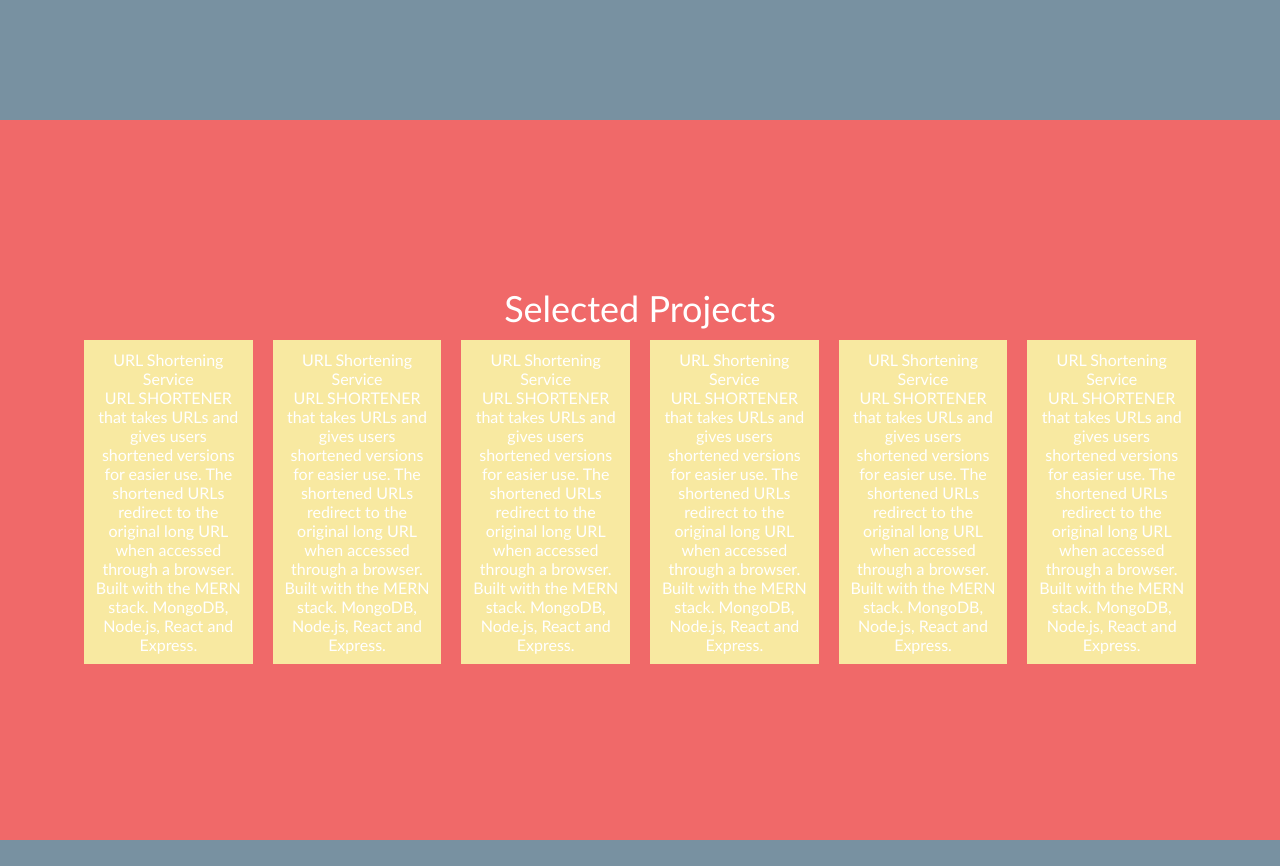
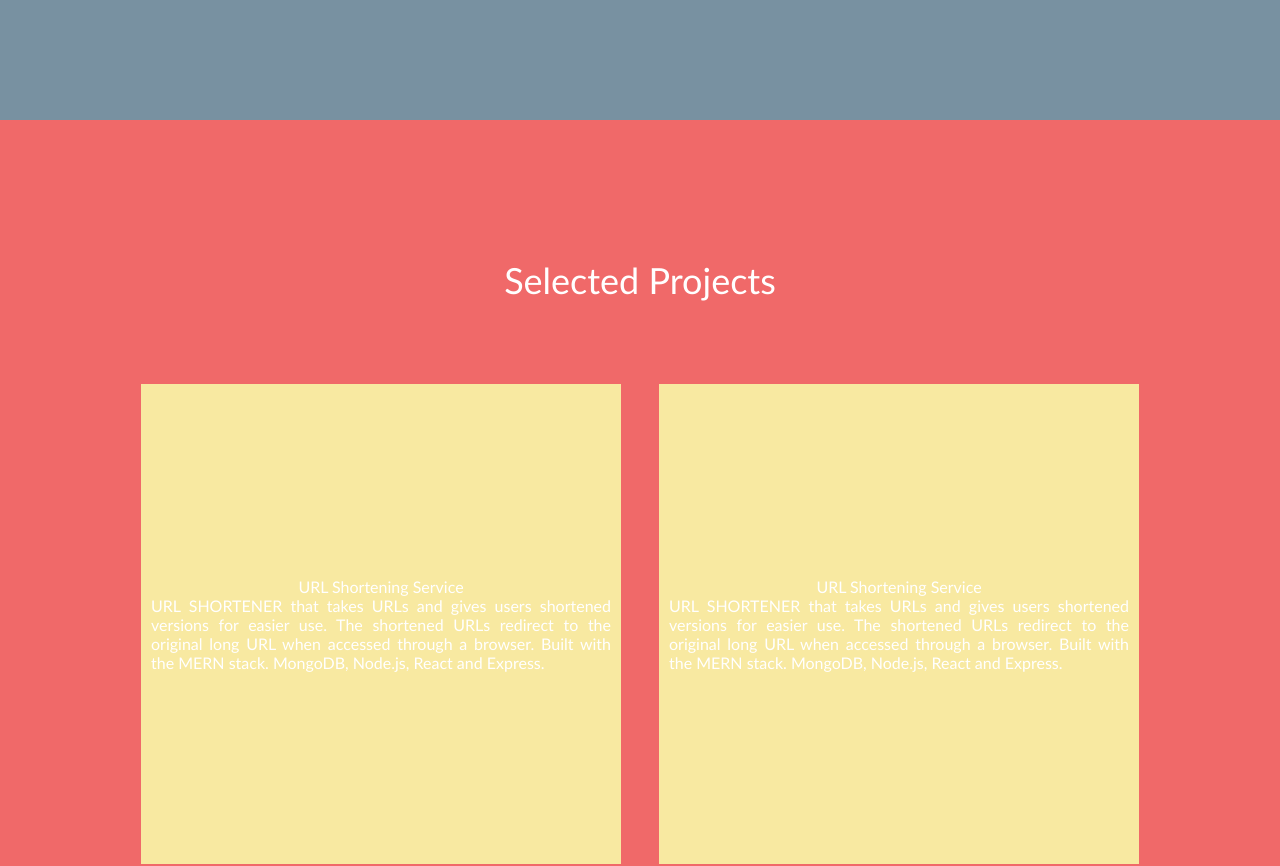
Before and after one commit to OsasAzamegbe/Portfolio-v1, a React (Create React App) app: page / in a window 1280 px wide. Shown: the part 680-1546 px from the top of the page. Built offline with nearby package versions, Linux system fonts and the light colour scheme.

Commit message:
CHORE: Adjusted positioning and sizing of cards and Projects components.

```diff
--- a/src/components/Card.css
+++ b/src/components/Card.css
@@ -6,6 +6,12 @@
     padding: 10px;
     margin: 10px;
     background-color: var(--yellow);
-    min-width: 100px;
-    min-height: 100px;
+    width: 60vmin;
+    height: 60vmin;
 }
+
+.card-container{
+    display: flex;
+    justify-content: space-around;
+    flex-wrap: wrap;
+}
--- a/src/components/Card.js
+++ b/src/components/Card.js
@@ -5,9 +5,10 @@
 const Card = () => {
     return(
         <div className="card">
-            <header className="card-heading">URL Shortening Service</header>
-            <p className="card-description">URL SHORTENER that takes URLs and gives users shortened versions for easier use. The shortened URLs redirect to the original long URL when accessed through a browser. Built with the MERN stack. MongoDB, Node.js, React and Express.</p>
-
+            <div className="card-container">
+                <header className="card-heading">URL Shortening Service</header>
+                <p className="card-description">URL SHORTENER that takes URLs and gives users shortened versions for easier use. The shortened URLs redirect to the original long URL when accessed through a browser. Built with the MERN stack. MongoDB, Node.js, React and Express.</p>
+            </div>
         </div>
     )
 }
--- a/src/components/Section.css
+++ b/src/components/Section.css
@@ -1,6 +1,6 @@
 .section{
     width: 100%;
-    height: 90vh;
+    min-height: 90vh;
     padding: 128px 64px;
     display: flex;
     justify-content: center;
--- a/src/components/pages/projects/Projects.css
+++ b/src/components/pages/projects/Projects.css
@@ -4,17 +4,21 @@
     align-items: center;
     flex-direction: column;
     padding: 10px;
-    text-align: center;
+    text-align: justify;
+    min-height: 100%;
+    height: 100%;
 }
 
 .projects-heading-text{
     font-size: 36px;
-    /* color: var(--dark); */
+    margin-bottom: 24px;
 }
 
 .projects-container{
     display: flex;
     justify-content: space-around;
+    flex-wrap: wrap;
+    margin: 48px;
 }
 
 @media screen and (max-width: 960px){
```
